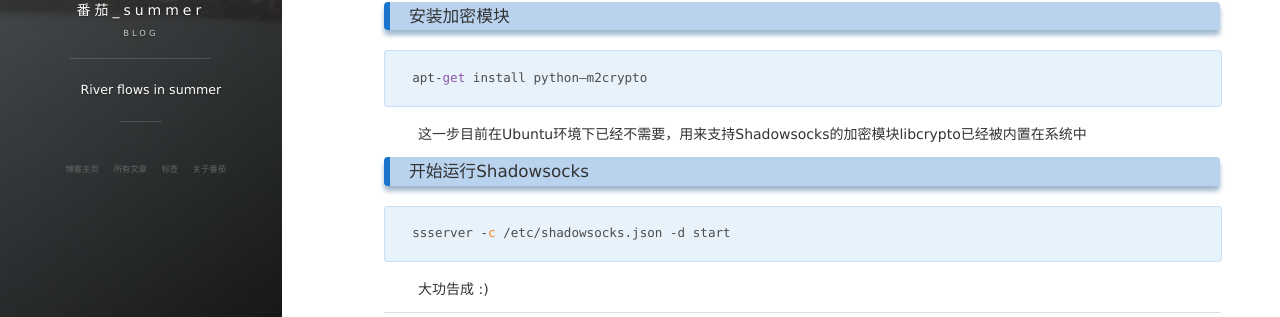
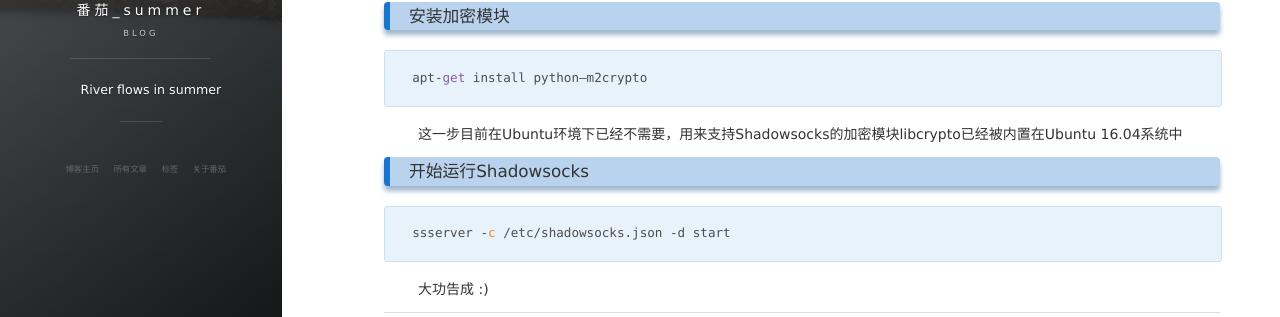
Before and after one commit to summerffly/summerffly.github.io, a Jekyll site: the page built from _posts/2018-03-02-Ubuntu 16.04环境Shadowsocks服务端的安装.md, in a window 1280 px wide and 900 px high, scrolled down 1328 px. Shown: the part 426-743 px from the top of the window. Built offline with Jekyll 4.4.1, drawn with Linux system fonts in a browser that asks for light colours; nearby versions of some CDN libraries; comment, search, counter and statistics services are not loaded; some of the changed text lies outside the part shown.

Commit message:
UPD <Ubuntu 16.04环境Shadowsocks服务端的安装>
- 更新 <Ubuntu 16.04环境Shadowsocks服务端的安装>

````diff
--- a/_posts/2018-03-02-Ubuntu环境Shadowsocks服务端的安装.md
+++ b/_posts/2018-03-02-Ubuntu 16.04环境Shadowsocks服务端的安装.md
@@ -1,11 +1,11 @@
 ---
 layout: post
-title: Ubuntu环境Shadowsocks服务端的安装
+title: Ubuntu 16.04环境Shadowsocks服务端的安装
 date: 2018-03-02
 tags: Shadowsocks
 ---
 
-系统环境：Ubuntu 16.04 x86
+系统环境：Ubuntu 16.04 x86 / pyhton 2.7.12
 
 ### 更新软件源
 
@@ -88,7 +88,7 @@
 apt-get install python–m2crypto
 ```
 
-　这一步目前在Ubuntu环境下已经不需要，用来支持Shadowsocks的加密模块libcrypto已经被内置在系统中
+　这一步目前在Ubuntu环境下已经不需要，用来支持Shadowsocks的加密模块libcrypto已经被内置在Ubuntu 16.04系统中
 
 ### 开始运行Shadowsocks
 
````
Also changed, not shown: 2 other files.
